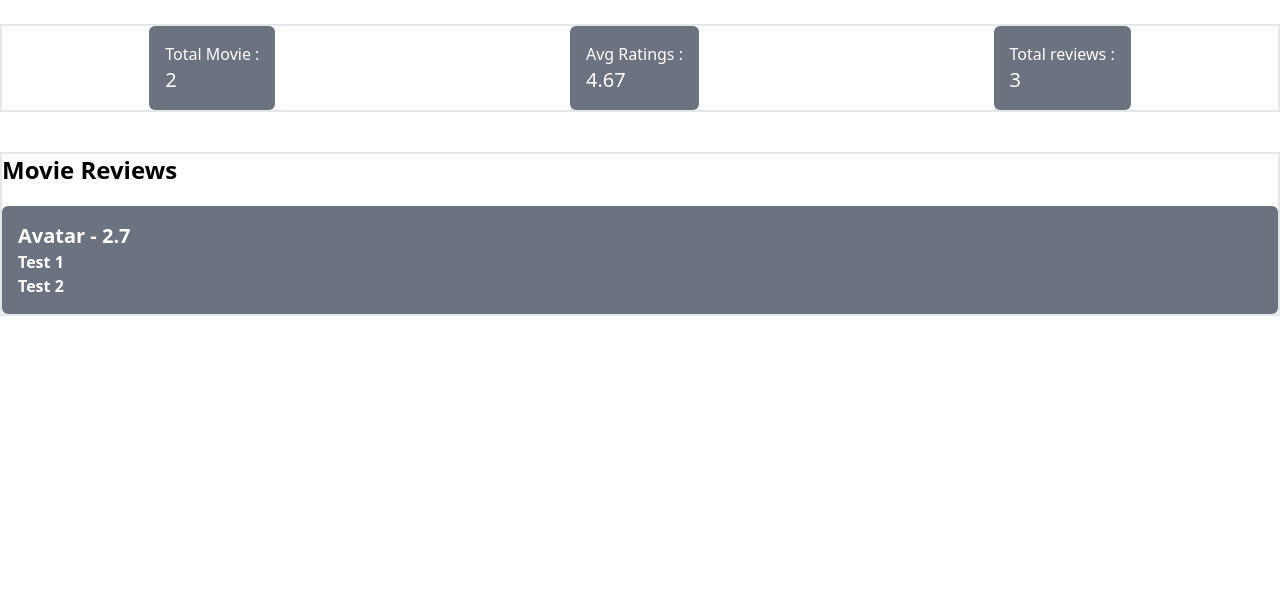
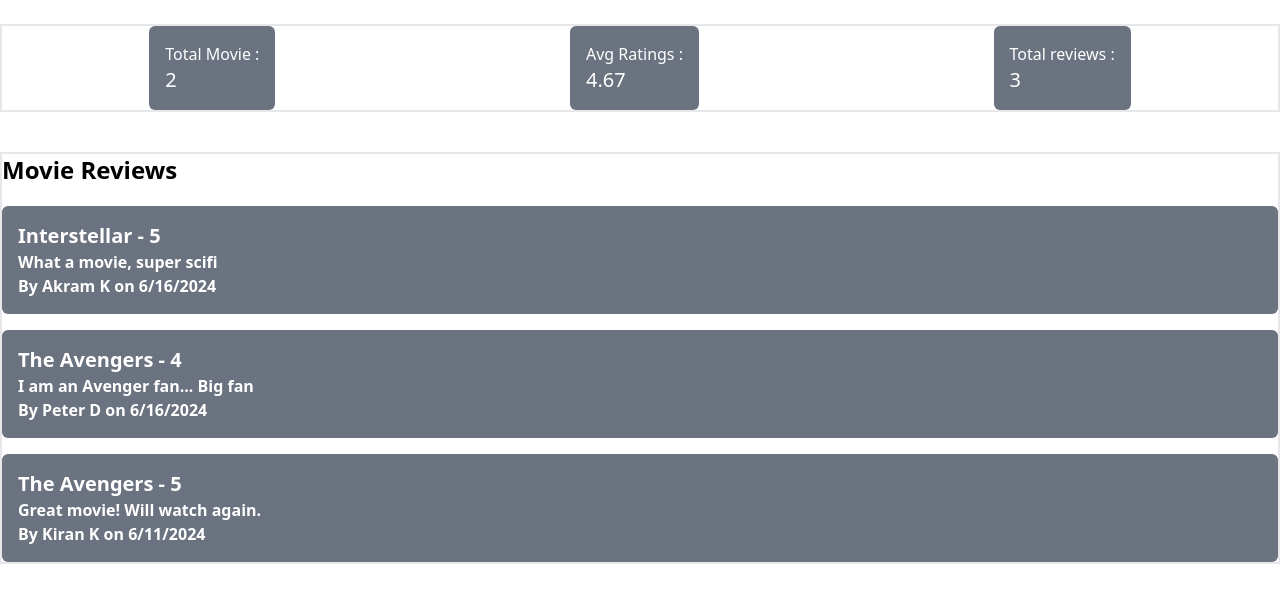
Before and after one commit to rudra0700/Movie-Mania, a plain HTML site: page index.html in a window 1280 px wide. Shown: the part 68-670 px from the top of the page. Drawn offline with nearby package versions, Linux system fonts and the light colour scheme.

Commit message:
feat: review movie data sort by date

```diff
--- a/index.html
+++ b/index.html
@@ -25,16 +25,11 @@
             </div>
         </div>
 
-        <div class="border-2 mt-10">
+        <div class="border-2 mt-10" id="movieListId">
             <h2 class="text-2xl font-bold">Movie Reviews</h2>
             <ul class="space-y-4 mt-5">
-                <li class="font-bold bg-gray-500 p-4 rounded-md text-white">
-                    <p class="text-xl">Avatar - 2.7</p>
-                    <p>Test 1</p>
-                    <p>Test 2</p>
-                </li>
-                <!-- <li class="font-bold  bg-gray-500 p-4 rounded-md text-white">
-                 </li> -->
+
+
             </ul>
         </div>
     </div>
--- a/script.js
+++ b/script.js
@@ -3,10 +3,13 @@ import { getMovieReviewsData } from "./data.js";
 const init = () => {
     const moviewReviewdata = getMovieReviewsData();
 
-    paintstatus(moviewReviewdata)
+    paintstatistic(moviewReviewdata);
+    // paintMovieData(moviewReviewdata);
+    sortDataByDate(moviewReviewdata);
+
 }
 
-const paintstatus = (moviewReviewdata) =>{
+const paintstatistic = (moviewReviewdata) =>{
     const flatReviewData = moviewReviewdata.flat();
     const totalMovies = moviewReviewdata.length;
     const totalReviews = flatReviewData.length;
@@ -34,4 +37,26 @@ const addStat = (element, value) =>{
     element.appendChild(span);
 }
 
+const sortDataByDate = (moviewReviewdata) =>{
+   const flatReviewData = moviewReviewdata.flat();
+   flatReviewData.sort((a, b) => new Date(b.on) - new Date(a.on))
+
+   const movieListElement = document.querySelector("#movieListId ul");
+   movieListElement.innerHTML = "";
+
+   flatReviewData.map((elem) =>{
+    const li = document.createElement("li");
+    li.classList.add("font-bold", "bg-gray-500", "p-4", "rounded-md", "text-white");
+    li.innerHTML = `
+             <p class="text-xl">${elem.title} - ${elem.rating}</p>
+                    <p>${elem.content}</p>
+                    <p>By ${elem.by} on ${new Intl.DateTimeFormat('en-BD').format(elem.on)}</p>
+    `
+    movieListElement.appendChild(li)
+   })
+
+
+}
+
+
 init()
```
